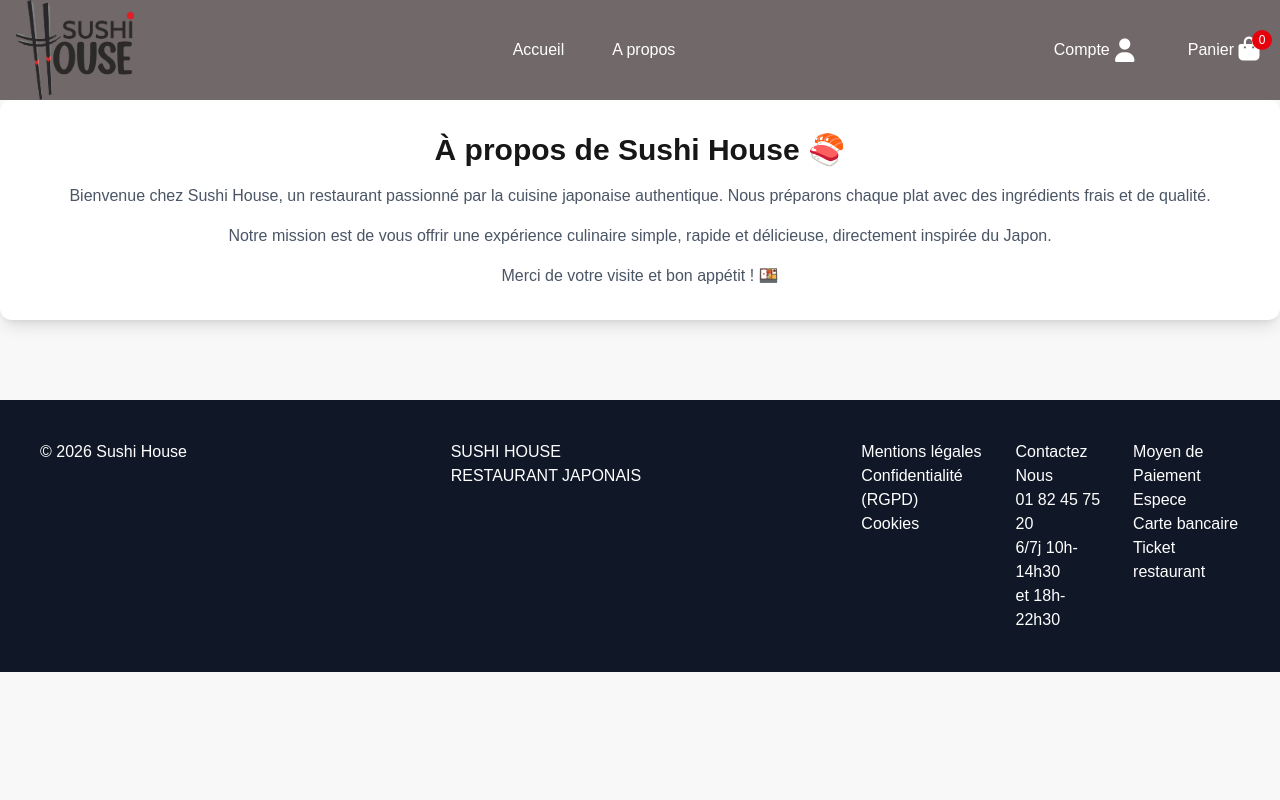
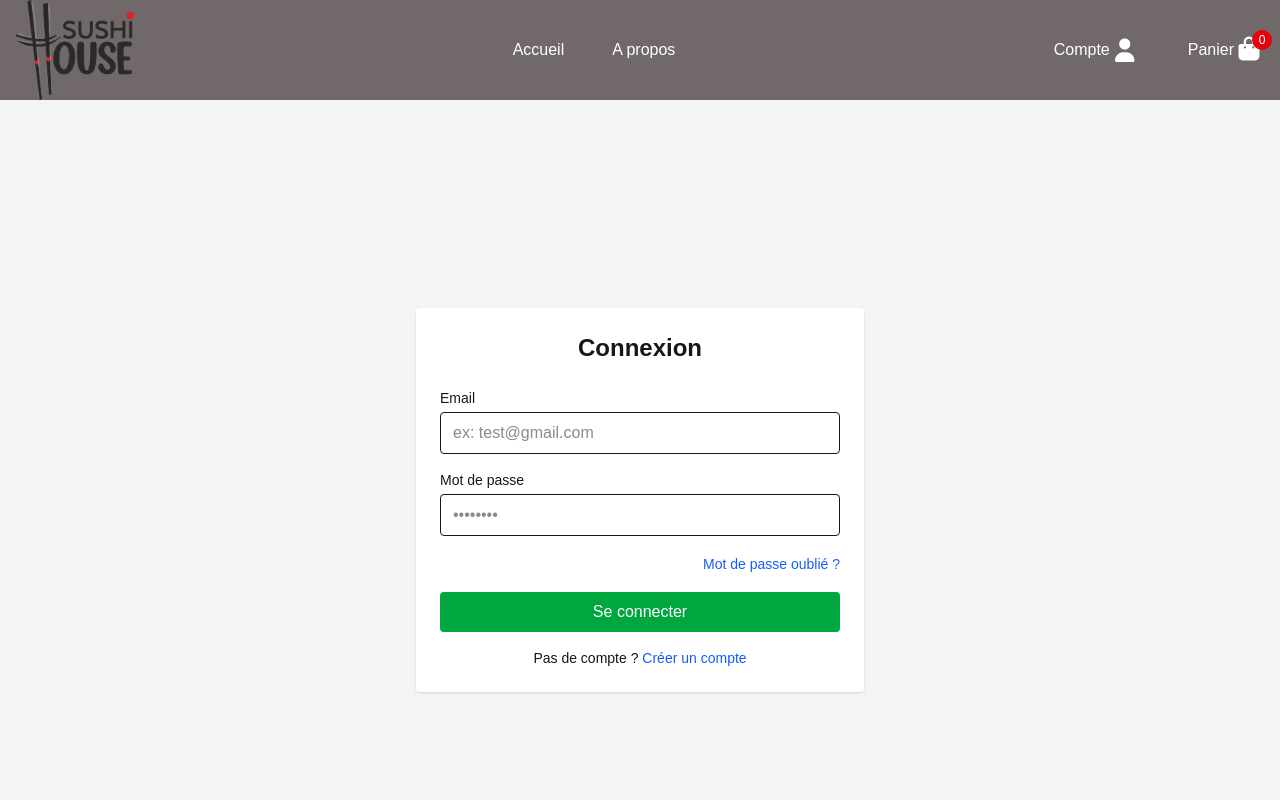
Before and after one commit to DavidLi760/SiteWeb, a Next.js app in the folder restaurant-app/: page /account in a window 1280 px wide. Shown: the top 800 px of the page. Built offline with nearby package versions, Linux system fonts and the light colour scheme.

Commit message:
create account

```diff
--- a/restaurant-app/app/account/page.tsx
+++ b/restaurant-app/app/account/page.tsx
@@ -1,32 +1,93 @@
-import Navbar from "../.././components/Navbar";
-import Footer from "../.././components/Footer"
+"use client";
 
-export default function Home() {
-    return (
-    <main>
-        <Navbar />
-        <div className="w-full bg-white shadow-lg rounded-xl p-8 text-center">
+import { useState } from "react";
+import Link from "next/link";
+import Navbar from "../../components/Navbar"
+import Footer from "../../components/Footer"
 
-        <h1 className="text-3xl font-bold mb-4">
-          À propos de Sushi House 🍣
+
+
+export default function AccountPage() {
+  const [email, setEmail] = useState("");
+  const [password, setPassword] = useState("");
+
+  const handleSubmit = (e: React.FormEvent) => {
+    e.preventDefault();
+
+    console.log("Email:", email);
+    console.log("Password:", password);
+
+    // ici tu brancheras ton API plus tard
+  };
+
+  return (
+    <>
+    <Navbar />
+    <div className="min-h-screen flex items-center justify-center bg-gray-100 px-4">
+      <div className="w-full max-w-md bg-white p-6 rounded shadow">
+
+        <h1 className="text-2xl font-bold mb-6 text-center">
+          Connexion
         </h1>
 
-        <p className="text-gray-600 mb-4">
-          Bienvenue chez Sushi House, un restaurant passionné par la cuisine japonaise authentique.
-          Nous préparons chaque plat avec des ingrédients frais et de qualité.
-        </p>
+        <form onSubmit={handleSubmit} className="space-y-4">
 
-        <p className="text-gray-600 mb-4">
-          Notre mission est de vous offrir une expérience culinaire simple, rapide et délicieuse,
-          directement inspirée du Japon.
-        </p>
+          {/* Email */}
+          <div>
+            <label className="block text-sm mb-1">Email</label>
+            <input
+              type="email"
+              className="w-full border rounded px-3 py-2"
+              value={email}
+              onChange={(e) => setEmail(e.target.value)}
+              placeholder="ex: test@gmail.com"
+              required
+            />
+          </div>
 
-        <p className="text-gray-600">
-          Merci de votre visite et bon appétit ! 🍱
+          {/* Password */}
+          <div>
+            <label className="block text-sm mb-1">Mot de passe</label>
+            <input
+              type="password"
+              className="w-full border rounded px-3 py-2"
+              value={password}
+              onChange={(e) => setPassword(e.target.value)}
+              placeholder="••••••••"
+              required
+            />
+          </div>
+
+          {/* Forgot password */}
+          <div className="text-right">
+            <Link
+              href="/forgot-password"
+              className="text-sm text-blue-600 hover:underline"
+            >
+              Mot de passe oublié ?
+            </Link>
+          </div>
+
+          {/* Submit */}
+          <button
+            type="submit"
+            className="w-full bg-green-600 text-white py-2 rounded hover:bg-green-700"
+          >
+            Se connecter
+          </button>
+        </form>
+
+        {/* Optional register */}
+        <p className="text-sm text-center mt-4">
+          Pas de compte ?{" "}
+          <Link href="/register" className="text-blue-600 hover:underline">
+            Créer un compte
+          </Link>
         </p>
 
       </div>
-        <Footer />
-    </main>
-    );
+    </div>
+    <Footer />
+    </>
+  );
 }
```
